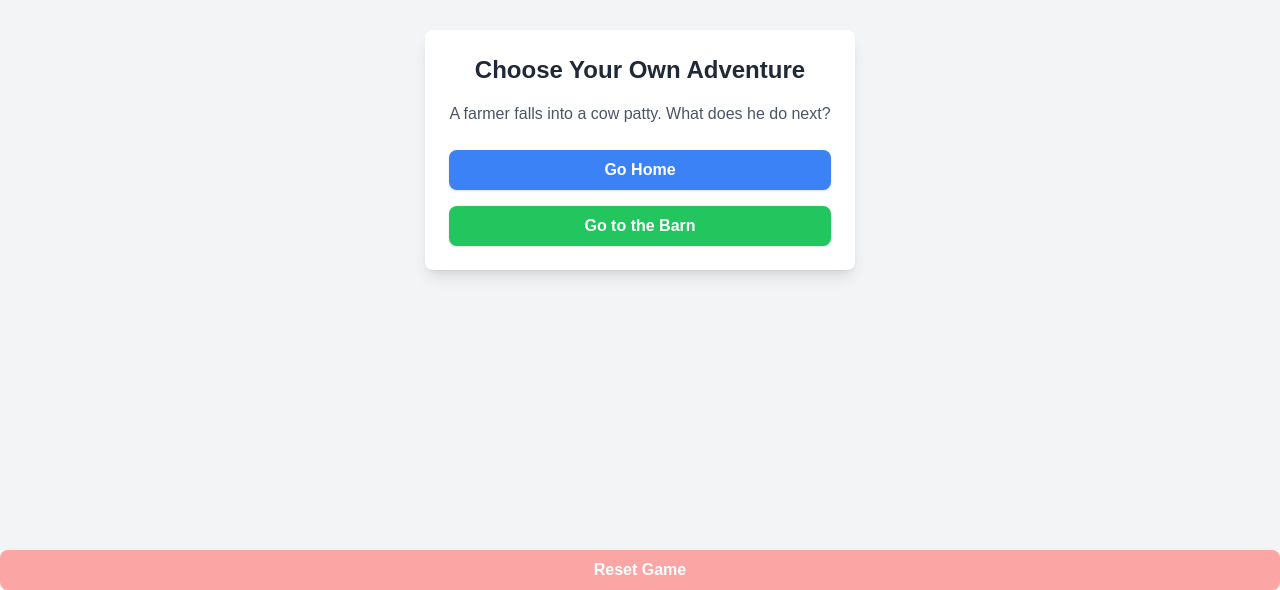
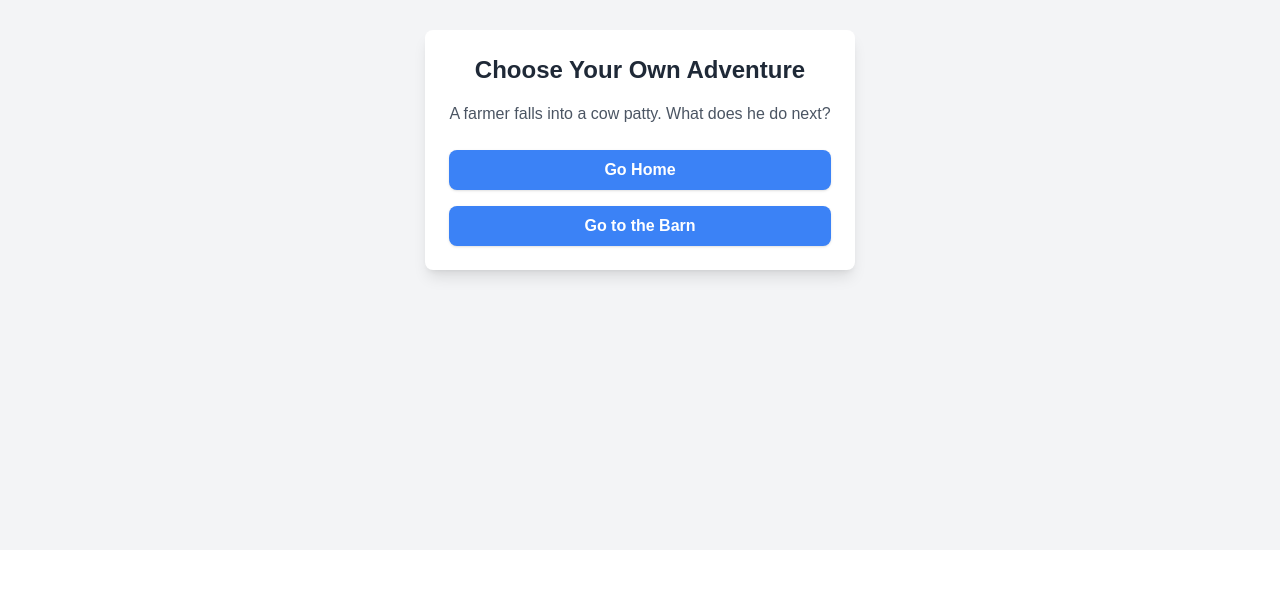
Before and after one commit to AdventureBear/react-adventure-explorers, a Next.js app: page / in a window 1280 px wide. Shown: the part 250-840 px from the top of the page. After the commit the page ends 800 px from the top, so only its background shows below. Built offline with nearby package versions, Linux system fonts and the light colour scheme.

Commit message:
scene object

```diff
--- /dev/null
+++ b/app/page.jsx
@@ -0,0 +1,51 @@
+'use client';
+
+import { useState } from "react";
+
+const scenes = [
+    {
+        id: "start",
+        description: "A farmer falls into a cow patty. What does he do next?",
+        choices: [
+            { text: "Go Home", nextScene: "home" },
+            { text: "Go to the Barn", nextScene: "barn" },
+        ],
+    },
+    {
+        id: "home",
+        description: "He takes a bath.",
+        choices: [{ text: "Reset", nextScene: "start" }],
+    },
+    {
+        id: "barn",
+        description: "He rolls in the mud.",
+        choices: [{ text: "Reset", nextScene: "start" }],
+    },
+];
+
+export default function Home() {
+    const [currentSceneId, setCurrentSceneId] = useState("start");
+
+    // Get the current scene object based on the ID
+    const currentScene = scenes.find((scene) => scene.id === currentSceneId);
+
+    return (
+        <div className="min-h-screen bg-gray-100 flex flex-col items-center justify-center px-4">
+            <div className="bg-white rounded-lg shadow-lg p-6 max-w-md text-center">
+                <h1 className="text-2xl font-bold text-gray-800 mb-4">Choose Your Own Adventure</h1>
+                <p className="text-gray-600 mb-6">{currentScene.description}</p>
+                <div className="space-y-4">
+                    {currentScene.choices.map((choice, index) => (
+                        <button
+                            key={index}
+                            onClick={() => setCurrentSceneId(choice.nextScene)}
+                            className="w-full bg-blue-500 hover:bg-blue-600 text-white font-semibold py-2 px-4 rounded-lg shadow transition"
+                        >
+                            {choice.text}
+                        </button>
+                    ))}
+                </div>
+            </div>
+        </div>
+    );
+}
--- a/app/page.tsx
+++ /dev/null
@@ -1,107 +0,0 @@
-'use client'
-
-import {useState} from "react";
-
-export default function Home() {
-
-    const [showOption1, setShowOption1] = useState(false)
-    const [showOption2, setShowOption2] = useState(false)
-    const [goHome, setGoHome] = useState(true)
-    const [goBarn, setGoBarn] = useState(true)
-
-    function handleGoHome() {
-        console.log("clicked home")
-        setGoBarn(false)
-        setGoHome(true)
-    }
-
-
-    function handleGoBarn() {
-        console.log("clicked barn")
-        setGoHome(false)
-        setGoBarn(true)
-    }
-
-    function handleChoice1() {
-        console.log("clicked choice 1")
-        setShowOption1(true)
-        setShowOption2(false)
-    }
-
-    function handleChoice2() {
-        console.log("clicked choice 2")
-        setShowOption2(true)
-        setShowOption1(false)
-    }
-
-    return (
-        <>
-            <div className="min-h-screen bg-gray-100 flex flex-col items-center justify-center px-4">
-                <div className="bg-white rounded-lg shadow-lg p-6 max-w-md text-center">
-                    <h1 className="text-2xl font-bold text-gray-800 mb-4">
-                        Choose Your Own Adventure
-                    </h1>
-                    <p className="text-gray-600 mb-6">
-                        A farmer falls into a cow patty. What does he do next?
-                    </p>
-                    <div className="space-y-4 ">
-                        <button
-                            onClick={() => {
-                                handleChoice1()
-                                handleGoHome()
-                            }}
-                            className={`w-full bg-blue-500 hover:bg-blue-600 text-white font-semibold py-2 px-4 rounded-lg shadow transition ${goHome ? `` : `bg-gray-300 hover:bg-gray-300`}`}>
-                            Go Home
-                        </button>
-
-                        <button
-                            onClick={() => {
-                                handleChoice2()
-                                handleGoBarn()
-                            }}
-                            className={`w-full bg-green-500 hover:bg-green-600 text-white font-semibold py-2 px-4 rounded-lg shadow transition ${goBarn ? `` : `bg-gray-300 hover:bg-gray-300`}`}>
-                            Go to the Barn
-
-                        </button>
-
-
-                    </div>
-
-                    {/*//go home*/}
-                    {showOption1 &&
-                        (<>
-                                <div className="mt-6 p-4 bg-gray-200 rounded-lg shadow-md">
-                                    <p className="text-gray-700">He takes a bath</p>
-                                </div>
-                            </>
-                        )
-
-                    }
-
-
-                    {showOption2 &&
-                        <div className="mt-6 p-4 bg-gray-200 rounded-lg shadow-md">
-                            <p className="text-gray-700">He rolls in the mud</p>
-                        </div>
-                    }
-
-
-                </div>
-            </div>
-                <button
-                    onClick={() => {
-                        setGoHome(true)
-                        setGoBarn(true)
-                        setShowOption1(false)
-                        setShowOption2(false)
-                    }}
-                    className={`w-full bg-red-300 hover:bg-red-300 text-white font-semibold py-2 px-4 rounded-lg shadow transition ${goBarn ? `` : `bg-gray-300 hover:bg-gray-300`}`}>
-                    Reset Game
-
-                </button>
-
-        </>
-    );
-
-
-}
```
Also changed, not shown: 1 other file (tests, documents, lock files or other folders).
